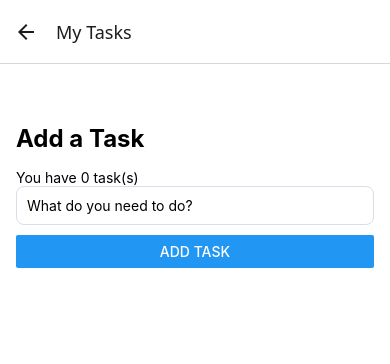
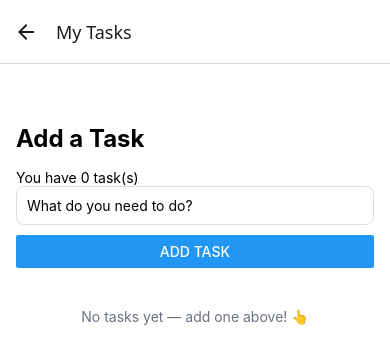
Before and after one commit to Johnloydvillasan15/Week1Labs-main, a React Native app: screen /AddTask in a window 390 px wide. Shown: the top 364 px of the page. Built offline with nearby package versions, Linux system fonts and the light colour scheme.

Commit message:
Lab 7: Form validation and conditional rendering

```diff
--- a/screens/AddTaskScreen.js
+++ b/screens/AddTaskScreen.js
@@ -12,9 +12,13 @@ import TaskCard from '../components/TaskCard';
 export default function AddTaskScreen() {
   const [taskText, setTaskText] = useState('');
   const [tasks, setTasks] = useState([]);
+  const [errorMessage, setErrorMessage] = useState('');
 
   function handleAddTask() {
-    if (taskText.trim() === '') return;
+    if (taskText.trim() === '') {
+      setErrorMessage('Please type a task before adding it.');
+      return;
+    }
 
     const newTask = {
       id: Date.now().toString(),
@@ -24,6 +28,7 @@ export default function AddTaskScreen() {
 
     setTasks([...tasks, newTask]);
     setTaskText('');
+    setErrorMessage('');
   }
 
   function handleToggleTask(id) {
@@ -47,7 +52,17 @@ export default function AddTaskScreen() {
         onChangeText={setTaskText}
       />
 
+      {errorMessage !== '' && (
+        <Text style={styles.error}>{errorMessage}</Text>
+      )}
+
       <Button title="Add Task" onPress={handleAddTask} />
+
+      {tasks.length > 0 && tasks.every((t) => t.done) && (
+        <Text style={styles.celebration}>
+          🎉 All done! Great work!
+        </Text>
+      )}
 
       <FlatList
         data={tasks}
@@ -60,6 +75,14 @@ export default function AddTaskScreen() {
           />
         )}
         style={styles.list}
+        ListEmptyComponent={
+          <Text style={styles.empty}>
+            No tasks yet — add one above! 👆
+          </Text>
+        }
+        ItemSeparatorComponent={() => (
+          <View style={styles.separator} />
+        )}
       />
     </View>
   );
@@ -87,7 +110,30 @@ const styles = StyleSheet.create({
     marginBottom: 10,
   },
 
+  error: {
+    color: '#B23A48',
+    marginBottom: 10,
+  },
+
+  celebration: {
+    fontSize: 16,
+    fontWeight: 'bold',
+    color: '#1E8A7A',
+    textAlign: 'center',
+    marginVertical: 12,
+  },
+
   list: {
     marginTop: 16,
   },
+
+  empty: {
+    textAlign: 'center',
+    color: '#6B7280',
+    marginTop: 24,
+  },
+
+  separator: {
+    height: 8,
+  },
 });
```
